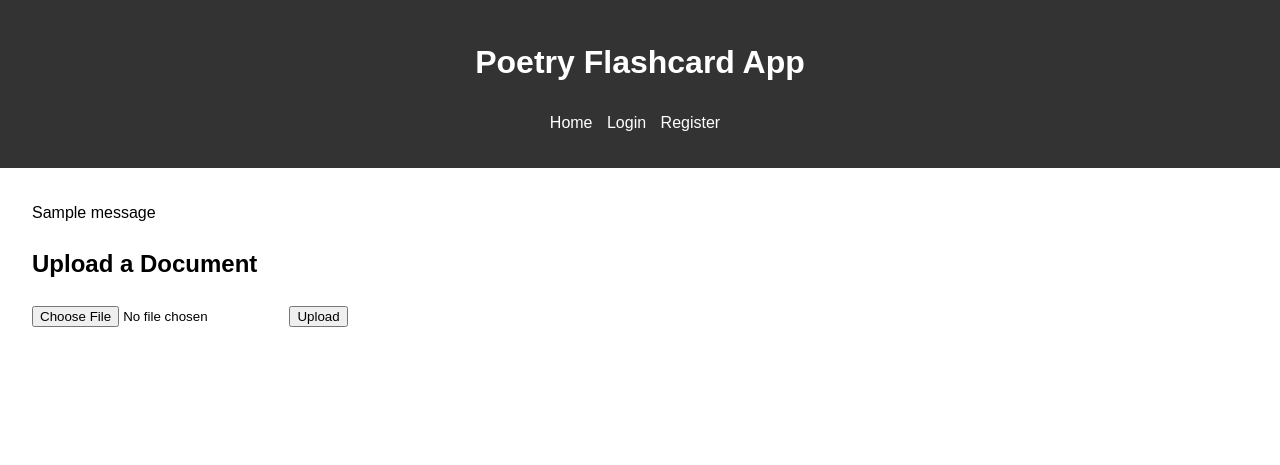
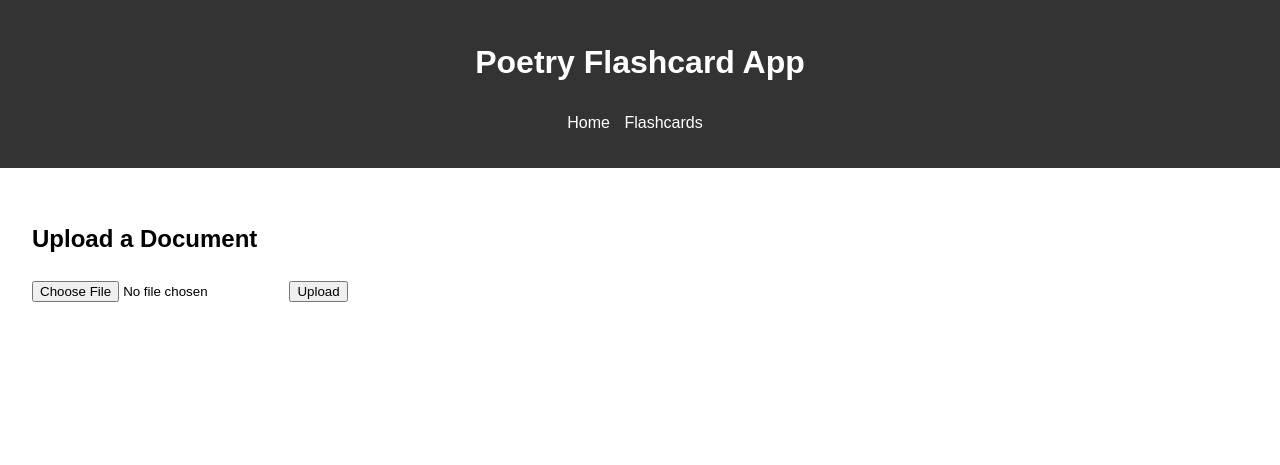
Before and after one commit to riaz/FlashCards, a Flask app: page / in a window 1280 px wide. Shown: the top 465 px of the page. Run offline with Flask 3, Linux system fonts and the light colour scheme; tables that the repository leaves empty hold one stand-in row (values such as "Sample post"); one stand-in notice (Sample message) is shown.

Commit message:
Restored to 'd33972b68ff741814c95389925d8160a8cd52952'

```diff
--- a/main.py
+++ b/main.py
@@ -1,23 +1,14 @@
 import os
-from flask import Flask, request, jsonify, render_template, redirect, url_for, flash
+from flask import Flask, request, jsonify, render_template, redirect, url_for
 from werkzeug.utils import secure_filename
-from werkzeug.security import generate_password_hash, check_password_hash
-from models import db, Flashcard, User
+from models import db, Flashcard
 from document_processor import process_document
 from config import Config
-from flask_login import LoginManager, login_user, login_required, logout_user, current_user
 
 app = Flask(__name__)
 app.config.from_object(Config)
 
 db.init_app(app)
-login_manager = LoginManager()
-login_manager.init_app(app)
-login_manager.login_view = 'login'
-
-@login_manager.user_loader
-def load_user(user_id):
-    return User.query.get(int(user_id))
 
 with app.app_context():
     db.create_all()
@@ -29,49 +20,7 @@ def allowed_file(filename):
 def index():
     return render_template('index.html')
 
-@app.route('/register', methods=['GET', 'POST'])
-def register():
-    if request.method == 'POST':
-        username = request.form['username']
-        email = request.form['email']
-        password = request.form['password']
-
-        user = User.query.filter_by(username=username).first()
-        if user:
-            flash('Username already exists')
-            return redirect(url_for('register'))
-
-        new_user = User(username=username, email=email, password=generate_password_hash(password, method='sha256'))
-        db.session.add(new_user)
-        db.session.commit()
-
-        return redirect(url_for('login'))
-
-    return render_template('register.html')
-
-@app.route('/login', methods=['GET', 'POST'])
-def login():
-    if request.method == 'POST':
-        username = request.form['username']
-        password = request.form['password']
-
-        user = User.query.filter_by(username=username).first()
-        if user and check_password_hash(user.password, password):
-            login_user(user)
-            return redirect(url_for('index'))
-        else:
-            flash('Invalid username or password')
-
-    return render_template('login.html')
-
-@app.route('/logout')
-@login_required
-def logout():
-    logout_user()
-    return redirect(url_for('index'))
-
 @app.route('/upload', methods=['POST'])
-@login_required
 def upload_file():
     if 'file' not in request.files:
         return jsonify({'error': 'No file part'}), 400
@@ -81,11 +30,10 @@ def upload_file():
     if file and allowed_file(file.filename):
         filename = secure_filename(file.filename)
         file_path = os.path.join(app.config['UPLOAD_FOLDER'], filename)
-        os.makedirs(os.path.dirname(file_path), exist_ok=True)
         file.save(file_path)
         flashcards = process_document(file_path)
         for card in flashcards:
-            new_flashcard = Flashcard(title=card['title'], content=card['content'], user_id=current_user.id)
+            new_flashcard = Flashcard(title=card['title'], content=card['content'])
             db.session.add(new_flashcard)
         db.session.commit()
         os.remove(file_path)  # Remove the file after processing
@@ -93,15 +41,13 @@ def upload_file():
     return jsonify({'error': 'File type not allowed'}), 400
 
 @app.route('/flashcards')
-@login_required
 def get_flashcards():
-    flashcards = Flashcard.query.filter_by(user_id=current_user.id).all()
+    flashcards = Flashcard.query.all()
     return render_template('flashcards.html', flashcards=flashcards)
 
 @app.route('/flashcard/<int:id>', methods=['GET'])
-@login_required
 def get_flashcard(id):
-    flashcard = Flashcard.query.filter_by(id=id, user_id=current_user.id).first_or_404()
+    flashcard = Flashcard.query.get_or_404(id)
     return jsonify({
         'id': flashcard.id,
         'title': flashcard.title,
@@ -111,25 +57,22 @@ def get_flashcard(id):
     })
 
 @app.route('/flashcard/<int:id>', methods=['DELETE'])
-@login_required
 def delete_flashcard(id):
-    flashcard = Flashcard.query.filter_by(id=id, user_id=current_user.id).first_or_404()
+    flashcard = Flashcard.query.get_or_404(id)
     db.session.delete(flashcard)
     db.session.commit()
     return jsonify({'message': 'Flashcard deleted successfully'}), 200
 
 @app.route('/flashcard/<int:id>/like', methods=['POST'])
-@login_required
 def like_flashcard(id):
-    flashcard = Flashcard.query.filter_by(id=id, user_id=current_user.id).first_or_404()
+    flashcard = Flashcard.query.get_or_404(id)
     flashcard.likes += 1
     db.session.commit()
     return jsonify({'likes': flashcard.likes})
 
 @app.route('/flashcard/<int:id>/dislike', methods=['POST'])
-@login_required
 def dislike_flashcard(id):
-    flashcard = Flashcard.query.filter_by(id=id, user_id=current_user.id).first_or_404()
+    flashcard = Flashcard.query.get_or_404(id)
     flashcard.dislikes += 1
     db.session.commit()
     return jsonify({'dislikes': flashcard.dislikes})
--- a/pyproject.toml
+++ b/pyproject.toml
@@ -12,7 +12,6 @@ flask = "^3.0.3"
 pypdf2 = "^3.0.1"
 markdown = "^3.7"
 psycopg2-binary = "^2.9.9"
-flask-login = "^0.6.3"
 
 
 [build-system]
--- a/templates/base.html
+++ b/templates/base.html
@@ -12,26 +12,11 @@
         <nav>
             <ul>
                 <li><a href="{{ url_for('index') }}">Home</a></li>
-                {% if current_user.is_authenticated %}
-                    <li><a href="{{ url_for('get_flashcards') }}">My Flashcards</a></li>
-                    <li><a href="{{ url_for('logout') }}">Logout</a></li>
-                {% else %}
-                    <li><a href="{{ url_for('login') }}">Login</a></li>
-                    <li><a href="{{ url_for('register') }}">Register</a></li>
-                {% endif %}
+                <li><a href="{{ url_for('get_flashcards') }}">Flashcards</a></li>
             </ul>
         </nav>
     </header>
     <main>
-        {% with messages = get_flashed_messages() %}
-            {% if messages %}
-                <div class="flashes">
-                    {% for message in messages %}
-                        <div class="flash-message">{{ message }}</div>
-                    {% endfor %}
-                </div>
-            {% endif %}
-        {% endwith %}
         {% block content %}{% endblock %}
     </main>
     <footer>
```
Also changed, not shown: models.py (+2 -12 lines), templates/login.html (deleted, +0 -17 lines), templates/register.html (deleted, +0 -21 lines), 1 other file.
